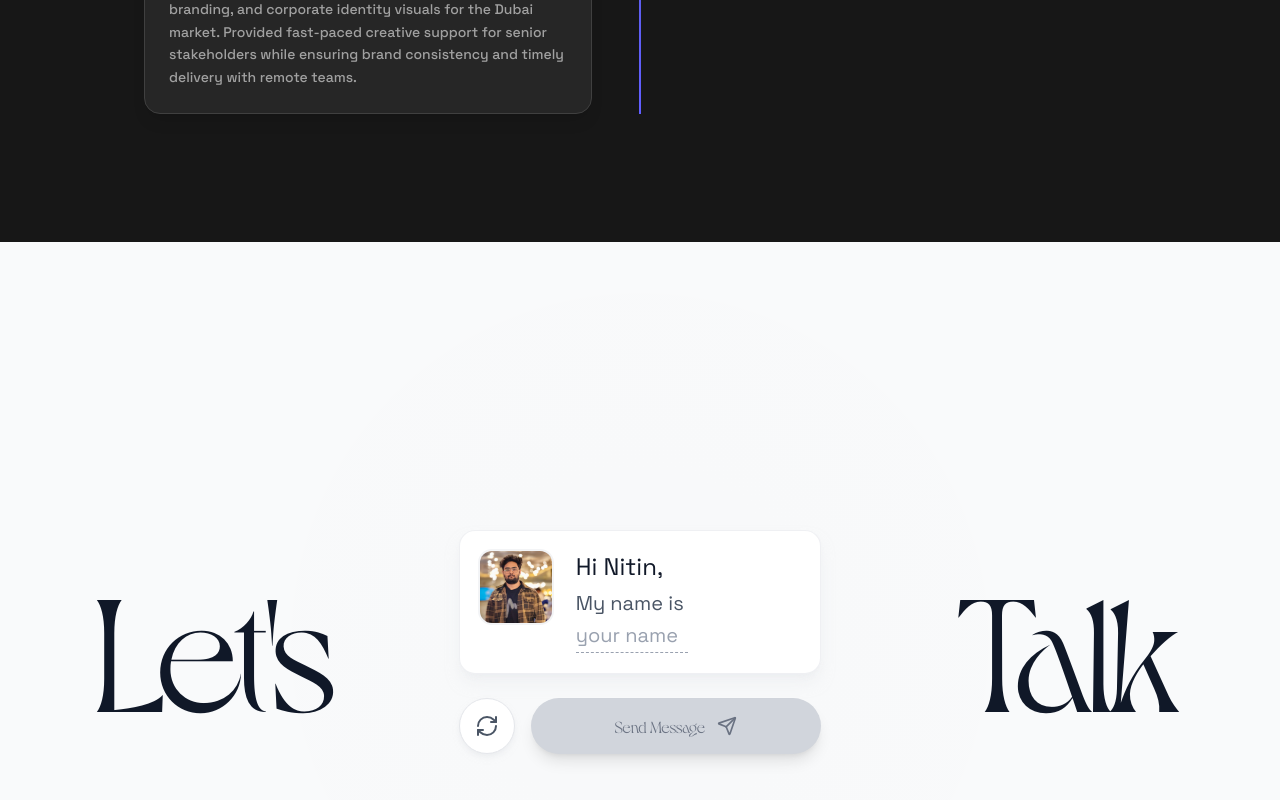
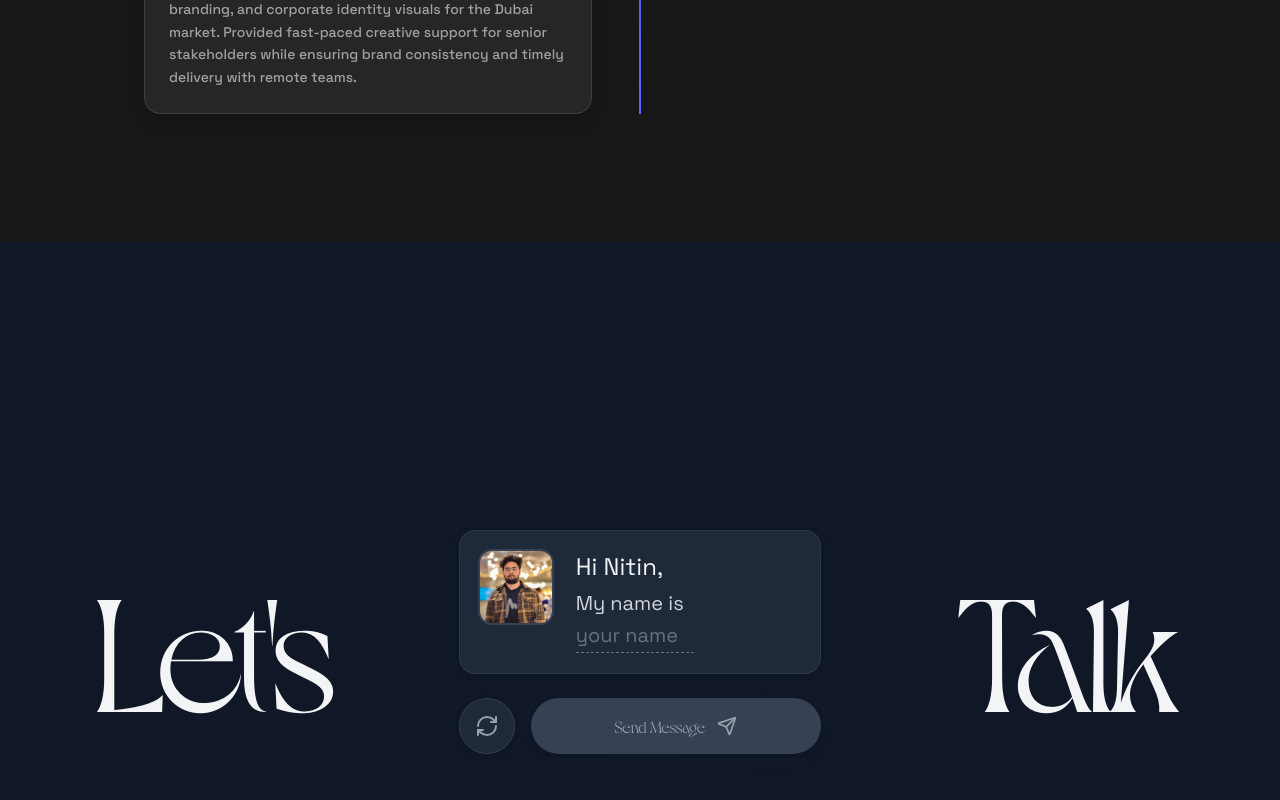
Before and after one commit to khatri-rohit/nitin-portfolio, a Next.js app: page / in a window 1280 px wide. Shown: the part 8474-9274 px from the top of the page. Built offline with nearby package versions, Linux system fonts and the light colour scheme.

Commit message:
-- Fix Dark Theme issue Rremove light theme styles and set only dark varient styles.

```diff
--- a/src/Components/Contact/Contact.tsx
+++ b/src/Components/Contact/Contact.tsx
@@ -1,40 +1,20 @@
 "use client";
 
-import React, { useEffect, useRef, useState } from 'react';
+import React, { Dispatch, RefObject, SetStateAction, useEffect, useRef, useState } from 'react';
 import { Send, RefreshCw } from 'lucide-react';
 import { motion } from 'framer-motion';
 import InlineDropdown from './InlineDropdown';
+import InlineInput from './InlineInput';
 import TypingTextAnimation from './TypingTextAnimation';
-
-// Responsive InlineInput component
-const InlineInput = React.memo<{
-    value: string;
-    onChange: (value: string) => void;
-    onKeyDown: (e: React.KeyboardEvent<HTMLInputElement>) => void;
-    placeholder: string;
-    inputRef: React.RefObject<HTMLInputElement> | null;
-    type?: string;
-}>(({ value, onChange, onKeyDown, placeholder, inputRef, type = "text" }) => (
-    <input
-        ref={inputRef}
-        type={type}
-        value={value}
-        onChange={(e) => onChange(e.target.value)}
-        onKeyDown={onKeyDown}
-        placeholder={placeholder}
-        className="inline-block bg-transparent outline-none border-b border-dashed border-gray-400 dark:border-gray-500 focus:border-gray-600 dark:focus:border-gray-400 transition-colors duration-200 text-gray-900 dark:text-gray-100 font-medium placeholder-gray-400 dark:placeholder-gray-500 min-w-24 sm:min-w-28 max-w-64 sm:max-w-80"
-        style={{ width: `${Math.max(value.length || placeholder.length, 8) * 0.65 + 1.5}ch` }}
-    />
-));
 
 type Step = 'name' | 'statement1' | 'through' | 'statement3' | 'service' | 'statement2' | 'email' | 'completion' | 'complete';
 
 interface Props {
-    contactRef: React.RefObject<HTMLElement | null>;
+    contactRef: RefObject<HTMLElement | null>;
     currentStep: Step;
-    setCurrentStep: React.Dispatch<React.SetStateAction<Step>>;
-    nameInputRef: React.RefObject<HTMLInputElement | null>;
-    emailInputRef: React.RefObject<HTMLInputElement | null>;
+    setCurrentStep: Dispatch<SetStateAction<Step>>;
+    nameInputRef: RefObject<HTMLInputElement | null>;
+    emailInputRef: RefObject<HTMLInputElement | null>;
 }
 
 const Contact = ({ contactRef, currentStep, setCurrentStep, emailInputRef, nameInputRef }: Props) => {
@@ -182,16 +162,16 @@ const Contact = ({ contactRef, currentStep, setCurrentStep, emailInputRef, nameI
     };
 
     // Send message
-    const handleSendMessage = () => {
+    const handleSendMessage = async () => {
         const message = `Hi Nitin,\n\nMy name is ${name} and I would like to inquire about your services. I found your studio through ${through}. I am particularly interested in ${service}. Here is my email address: ${email}.\n\nLooking forward to hearing from you.`;
         window.location.href = `mailto:nitinkhatri312@gmail.com?subject=Inquiry from ${name}&body=${encodeURIComponent(message)}`;
     };
 
     return (
-        <section ref={contactRef} className="min-h-screen w-full flex items-center justify-center bg-gray-50 dark:bg-gray-900 transition-colors duration-500 ease-in-out relative overflow-hidden">
+        <section ref={contactRef} className="min-h-screen w-full flex items-center justify-center bg-gray-900 transition-colors duration-500 ease-in-out relative overflow-hidden">
             {/* Background subtle texture overlay */}
-            <div className="absolute inset-0 opacity-30 dark:opacity-20">
-                <div className="absolute inset-0 bg-[radial-gradient(circle_at_50%_50%,rgba(0,0,0,0.02),transparent_70%)] dark:bg-[radial-gradient(circle_at_50%_50%,rgba(255,255,255,0.02),transparent_70%)]" />
+            <div className="absolute inset-0 opacity-20">
+                <div className="absolute inset-0 bg-[radial-gradient(circle_at_50%_50%,rgba(255,255,255,0.02),transparent_70%)]" />
             </div>
 
             <div className="relative z-10 w-full px-4 sm:px-6 lg:px-8">
@@ -199,10 +179,10 @@ const Contact = ({ contactRef, currentStep, setCurrentStep, emailInputRef, nameI
                 <div className="lg:hidden">
                     {/* Mobile Typography - Stacked */}
                     <div className="text-center mb-8 sm:mb-12">
-                        <h1 className="text-6xl xs:text-7xl sm:text-8xl md:text-9xl font-light tracking-tight leading-none text-gray-900 dark:text-gray-100 transition-colors duration-500 ease-in-out select-none">
+                        <h1 className="text-6xl xs:text-7xl sm:text-8xl md:text-9xl font-light tracking-tight leading-none text-gray-100 transition-colors duration-500 ease-in-out select-none">
                             Let&apos;s
                         </h1>
-                        <h1 className="text-6xl xs:text-7xl sm:text-8xl md:text-9xl font-light tracking-tight leading-none text-gray-900 dark:text-gray-100 transition-colors duration-500 ease-in-out select-none -mt-4 sm:-mt-6 md:-mt-8">
+                        <h1 className="text-6xl xs:text-7xl sm:text-8xl md:text-9xl font-light tracking-tight leading-none text-gray-100 transition-colors duration-500 ease-in-out select-none -mt-4 sm:-mt-6 md:-mt-8">
                             Talk
                         </h1>
                     </div>
@@ -257,7 +237,7 @@ const Contact = ({ contactRef, currentStep, setCurrentStep, emailInputRef, nameI
                     <div className="grid grid-cols-3 gap-8 xl:gap-16 items-center max-w-[1800px] mx-auto">
                         {/* Left Side - "Let's" */}
                         <div className="flex justify-center">
-                            <h1 className="text-9xl xl:text-[10rem] 2xl:text-[15rem] 3xl:text-[15rem] font-light tracking-tight leading-none text-gray-900 dark:text-gray-100 transition-colors duration-500 ease-in-out select-none">
+                            <h1 className="text-9xl xl:text-[10rem] 2xl:text-[15rem] 3xl:text-[15rem] font-light tracking-tight leading-none text-gray-100 transition-colors duration-500 ease-in-out select-none">
                                 Let&apos;s
                             </h1>
                         </div>
@@ -307,7 +287,7 @@ const Contact = ({ contactRef, currentStep, setCurrentStep, emailInputRef, nameI
 
                         {/* Right Side - "Talk" */}
                         <div className="flex justify-center">
-                            <h1 className="text-9xl xl:text-[10rem] 2xl:text-[15rem] 3xl:text-[15rem] font-light tracking-tight leading-none text-gray-900 dark:text-gray-100 transition-colors duration-500 ease-in-out select-none">
+                            <h1 className="text-9xl xl:text-[10rem] 2xl:text-[15rem] 3xl:text-[15rem] font-light tracking-tight leading-none text-gray-100 transition-colors duration-500 ease-in-out select-none">
                                 Talk
                             </h1>
                         </div>
@@ -332,12 +312,12 @@ const ChatCard = ({
         initial={{ opacity: 0, y: 20 }}
         animate={{ opacity: 1, y: 0 }}
         transition={{ duration: 0.6, ease: "easeOut" }}
-        className="bg-white dark:bg-gray-800 rounded-2xl p-4 sm:p-6 lg:p-5 xl:p-5 shadow-lg shadow-gray-200/50 dark:shadow-gray-900/50 border border-gray-200/60 dark:border-gray-700/60 backdrop-blur-sm transition-all duration-500 ease-in-out hover:shadow-xl hover:shadow-gray-200/60 dark:hover:shadow-gray-900/60 hover:-translate-y-1 w-full max-w-xl lg:max-w-3xl xl:max-w-4xl mx-auto"
+        className="bg-gray-800 rounded-2xl p-4 sm:p-6 lg:p-5 xl:p-5 shadow-lg shadow-gray-900/50 border border-gray-700/60 backdrop-blur-sm transition-all duration-500 ease-in-out hover:shadow-xl hover:shadow-gray-900/60 hover:-translate-y-1 w-full max-w-xl lg:max-w-3xl xl:max-w-4xl mx-auto"
     >
         <div className="flex items-start space-x-3 sm:space-x-4 lg:space-x-6">
             {/* Profile Image */}
             <div className="flex-shrink-0">
-                <div className="w-10 h-10 sm:w-12 sm:h-12 lg:w-16 lg:h-16 xl:w-18 xl:h-18 rounded-xl overflow-hidden ring-2 ring-gray-100 dark:ring-gray-700 transition-all duration-300 ease-in-out bg-gray-200 dark:bg-gray-700 flex items-center justify-center">
+                <div className="w-10 h-10 sm:w-12 sm:h-12 lg:w-16 lg:h-16 xl:w-18 xl:h-18 rounded-xl overflow-hidden ring-2 ring-gray-700 transition-all duration-300 ease-in-out bg-gray-700 flex items-center justify-center">
                     <img
                         src="/img/Nitin-preview.png"
                         alt="Nitin"
@@ -349,7 +329,7 @@ const ChatCard = ({
             {/* Message Content */}
             <div className="flex-1 font-SpaceGrotesk-Regular min-w-0">
                 <motion.p
-                    className="text-gray-900 dark:text-gray-100 font-medium text-xl sm:text-2xl lg:text-2xl transition-colors duration-500 ease-in-out"
+                    className="text-gray-100 font-medium text-xl sm:text-2xl lg:text-2xl transition-colors duration-500 ease-in-out"
                     initial={{ opacity: 0 }}
                     animate={{ opacity: 1 }}
                     transition={{ delay: 0.3 }}
@@ -357,7 +337,7 @@ const ChatCard = ({
                     Hi Nitin,
                 </motion.p>
 
-                <div className="text-gray-600 dark:text-gray-300 mt-1 text-base sm:text-lg lg:text-xl transition-colors duration-200 ease-in-out leading-relaxed">
+                <div className="text-gray-300 mt-1 text-base sm:text-lg lg:text-xl transition-colors duration-200 ease-in-out leading-relaxed">
                     <span>My name is </span>
 
                     {currentStep === 'name' ? (
@@ -369,7 +349,7 @@ const ChatCard = ({
                             placeholder="your name"
                         />
                     ) : (
-                        <span className="font-medium text-gray-900 dark:text-red-400 border-b border-dashed border-gray-300 dark:border-red-400/50">
+                        <span className="font-medium text-red-400 border-b border-dashed border-red-400/50">
                             {name}
                         </span>
                     )}
@@ -396,7 +376,7 @@ const ChatCard = ({
                             )}
 
                             {through && (
-                                <span className="font-medium text-gray-900 dark:text-red-400 border-b border-dashed border-gray-300 dark:border-red-400/50">
+                                <span className="font-medium text-red-400 border-b border-dashed border-red-400/50">
                                     {through}
                                 </span>
                             )}
@@ -425,7 +405,7 @@ const ChatCard = ({
                             )}
 
                             {service && (
-                                <span className="font-medium text-gray-900 dark:text-red-400 border-b border-dashed border-gray-300 dark:border-red-400/50">
+                                <span className="font-medium text-red-400 border-b border-dashed border-red-400/50">
                                     {service}
                                 </span>
                             )}
@@ -453,7 +433,7 @@ const ChatCard = ({
                             )}
 
                             {email && currentStep !== 'email' && (
-                                <span className="font-medium text-gray-900 dark:text-red-400 border-b border-dashed border-gray-300 dark:border-red-400/50">
+                                <span className="font-medium text-red-400 border-b border-dashed border-red-400/50">
                                     {email}
                                 </span>
                             )}
@@ -486,11 +466,11 @@ const ActionButtons = ({ handleRefresh, isRefreshing, handleSendMessage, current
         {/* Refresh Button */}
         <button
             onClick={handleRefresh}
-            className="w-12 h-12 sm:w-14 sm:h-14 bg-white dark:bg-gray-800 border border-gray-200 dark:border-gray-700 rounded-full flex items-center justify-center shadow-md shadow-gray-200/50 dark:shadow-gray-900/50 transition-all duration-300 ease-in-out hover:shadow-lg hover:shadow-gray-200/60 dark:hover:shadow-gray-900/60 hover:-translate-y-0.5 focus:outline-none focus:ring-2 focus:ring-gray-400/50 dark:focus:ring-gray-600/50 group flex-shrink-0"
+            className="w-12 h-12 sm:w-14 sm:h-14 bg-gray-800 border border-gray-700 rounded-full flex items-center justify-center shadow-md shadow-gray-900/50 transition-all duration-300 ease-in-out hover:shadow-lg hover:shadow-gray-900/60 hover:-translate-y-0.5 focus:outline-none focus:ring-2 focus:ring-gray-600/50 group flex-shrink-0"
             aria-label="Refresh conversation"
         >
             <RefreshCw
-                className={`w-5 h-5 sm:w-6 sm:h-6 text-gray-600 dark:text-gray-400 transition-all duration-300 ease-in-out group-hover:text-gray-900 dark:group-hover:text-gray-200 ${isRefreshing ? 'animate-spin' : ''}`}
+                className={`w-5 h-5 sm:w-6 sm:h-6 text-gray-400 transition-all duration-300 ease-in-out group-hover:text-gray-200 ${isRefreshing ? 'animate-spin' : ''}`}
             />
         </button>
 
@@ -499,9 +479,9 @@ const ActionButtons = ({ handleRefresh, isRefreshing, handleSendMessage, current
             onClick={handleSendMessage}
             disabled={currentStep !== 'complete'}
             whileTap={{ scale: 0.98 }}
-            className={`flex-1 px-4 sm:px-6 py-3 sm:py-4 rounded-full flex items-center justify-center space-x-2 sm:space-x-3 font-medium text-sm sm:text-base shadow-lg transition-all duration-300 ease-in-out focus:outline-none focus:ring-2 focus:ring-gray-400/50 dark:focus:ring-gray-600/50 min-w-0 ${currentStep === 'complete'
-                ? 'bg-gray-900 dark:bg-gray-100 text-white dark:text-gray-900 shadow-gray-900/25 dark:shadow-gray-100/25 hover:shadow-xl hover:shadow-gray-900/35 dark:hover:shadow-gray-100/35 group hover:scale-105 hover:-translate-y-0.5'
-                : 'bg-gray-300 dark:bg-gray-700 text-gray-500 dark:text-gray-400 cursor-not-allowed hover:translate-y-0 hover:scale-100!'
+            className={`flex-1 px-4 sm:px-6 py-3 sm:py-4 rounded-full flex items-center justify-center space-x-2 sm:space-x-3 font-medium text-sm sm:text-base shadow-lg transition-all duration-300 ease-in-out focus:outline-none focus:ring-2 focus:ring-gray-600/50 min-w-0 ${currentStep === 'complete'
+                ? 'bg-gray-100 text-gray-900 shadow-gray-100/25 hover:shadow-xl hover:shadow-gray-100/35 group hover:scale-105 hover:-translate-y-0.5'
+                : 'bg-gray-700 text-gray-400 cursor-not-allowed hover:translate-y-0 hover:scale-100!'
                 }`}
         >
             <span className="truncate">Send Message</span>
--- a/src/Components/Contact/InlineInput.tsx
+++ b/src/Components/Contact/InlineInput.tsx
@@ -15,7 +15,7 @@ const InlineInput = React.memo<{
         onChange={(e) => onChange(e.target.value)}
         onKeyDown={onKeyDown}
         placeholder={placeholder}
-        className="inline-block bg-transparent outline-none border-b border-dashed border-gray-400 dark:border-gray-500 focus:border-gray-600 dark:focus:border-gray-400 transition-colors duration-200 text-gray-900 dark:text-gray-100 font-medium placeholder-gray-400 dark:placeholder-gray-500 min-w-28 max-w-80"
+        className="inline-block bg-transparent outline-none border-b border-dashed border-gray-500 focus:border-gray-400 transition-colors duration-200 text-gray-100 font-medium placeholder-gray-500 min-w-28 max-w-80"
         style={{ width: `${Math.max(value.length, placeholder.length) * 0.8 + 2}ch` }}
     />
 ));
--- a/src/Components/Contact/TypingTextAnimation.tsx
+++ b/src/Components/Contact/TypingTextAnimation.tsx
@@ -1,6 +1,5 @@
 import React, { useEffect, useState, useRef } from 'react';
 import { motion } from 'motion/react';
-
 
 const TypingText = React.memo<{
     text: string;
@@ -81,7 +80,7 @@ const TypingText = React.memo<{
             {displayText}
             {showCursor && showTypingCursor && (
                 <motion.span
-                    className="inline-block w-0.5 h-4 bg-gray-600 dark:bg-gray-300 ml-0.5"
+                    className="inline-block w-0.5 h-4 bg-gray-300 ml-0.5"
                     animate={{ opacity: [1, 1, 0, 0] }}
                     transition={{
                         duration: 1.2,
--- a/src/Components/Navigation/Navbar.tsx
+++ b/src/Components/Navigation/Navbar.tsx
@@ -137,7 +137,7 @@ const Navbar = ({ homeRef, aboutRef, servicesRef, experienceRef, contactRef }: P
                 if (!isHover) {
                     setIsScrolling(false);
                 }
-            }, 2000);
+            }, 1200);
 
             setScrollTimeout(timeout);
         };
@@ -235,10 +235,10 @@ const Navbar = ({ homeRef, aboutRef, servicesRef, experienceRef, contactRef }: P
                             // height: 400,
                             display: 'flex',
                             flexDirection: 'column',
-                            // backgroundColor: "#007bff",
                             p: 2,
                             borderRadius: 2,
-                            backdropFilter: 'blur(10px)',
+                            backdropFilter: 'blur(2px)',
+                            // border: '1px solid #fff',
                         }}
                     >
                         {steps.map((step, index) => (
--- a/src/app/globals.css
+++ b/src/app/globals.css
@@ -34,8 +34,8 @@
 }
 
 :root {
-  --background: #ffffff;
-  --foreground: #171717;
+  --background: #0F0E0E;
+  --foreground: #ededed;
 }
 
 @theme inline {
@@ -43,13 +43,6 @@
   --color-foreground: var(--foreground);
   --font-sans: var(--font-geist-sans);
   --font-mono: var(--font-geist-mono);
-}
-
-@media (prefers-color-scheme: dark) {
-  :root {
-    --background: #0F0E0E;
-    --foreground: #ededed;
-  }
 }
 
 html {
```
Also changed, not shown: src/Components/Contact/InlineDropdown.tsx (+4 -5 lines).
